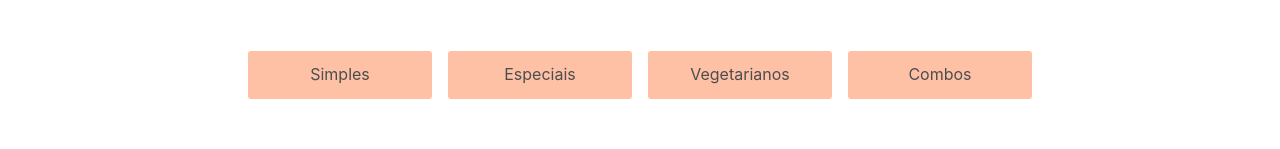
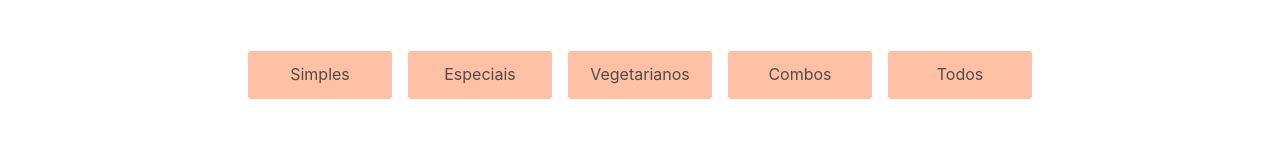
Before and after one commit to underdogbytes/hotdogson, a Vue app: page / in a window 1280 px wide. Shown: the part 501-650 px from the top of the page. Built offline with nearby package versions, Linux system fonts and the light colour scheme.

Commit message:
🩹 Filter: forgot the "Todos" btn at filter component

```diff
--- a/src/components/FilterMenu.vue
+++ b/src/components/FilterMenu.vue
@@ -25,6 +25,10 @@ export default {
                 {
                     label: 'Combos',
                     category: 'combos'
+                },
+                {
+                    label: 'Todos',
+                    category: 'todos'
                 },
             ]
         }
--- a/src/components/Menu.vue
+++ b/src/components/Menu.vue
@@ -71,6 +71,10 @@ export default {
             // console.log('father', foodCategory)
             let tempList = []
 
+            if(foodCategory == 'todos'){
+                return this.menuFoodFiltered = this.menuFood
+            }
+
             this.menuFood.forEach(element => {
 
                 if(element.category  == foodCategory ){
```
